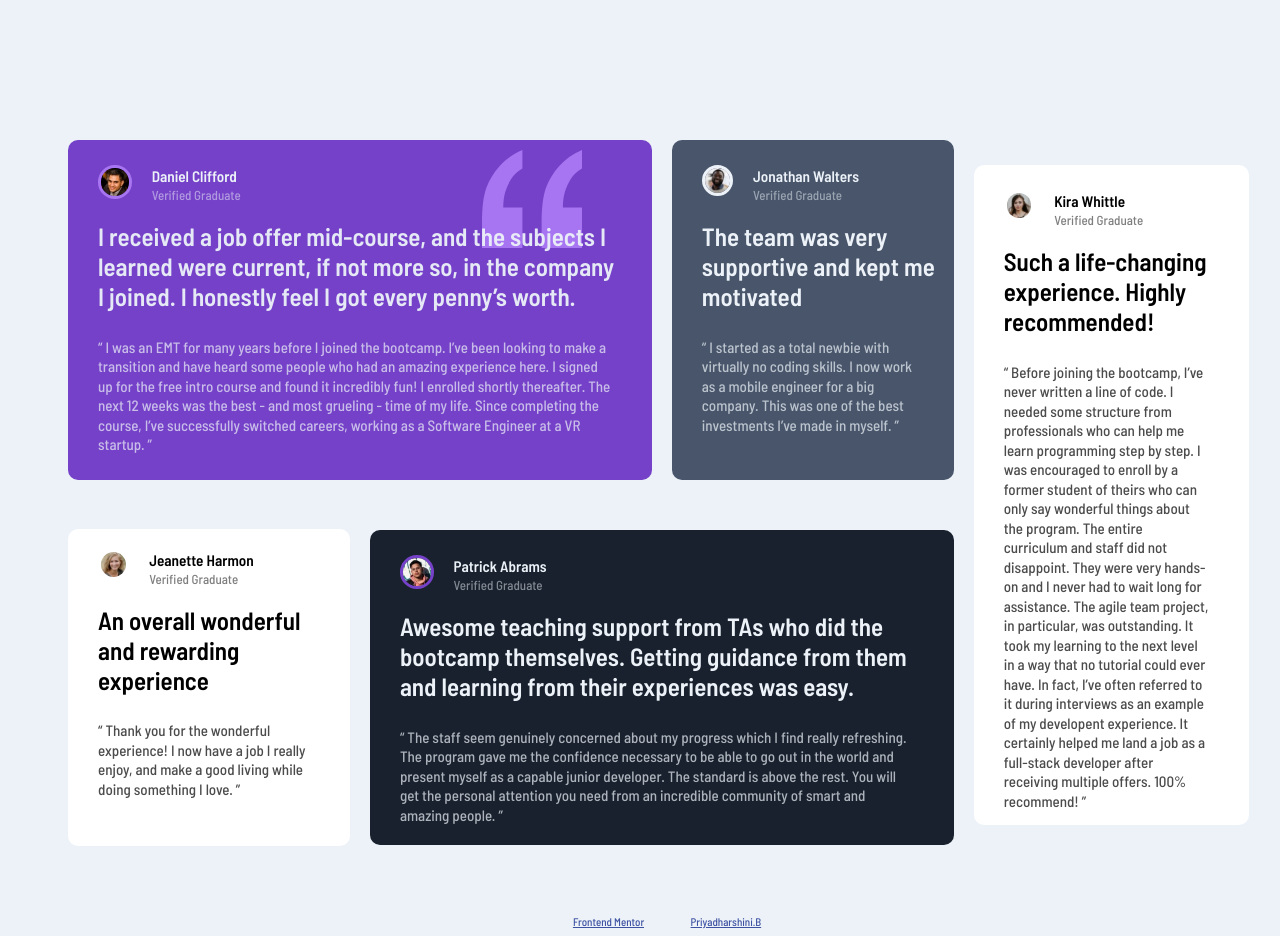
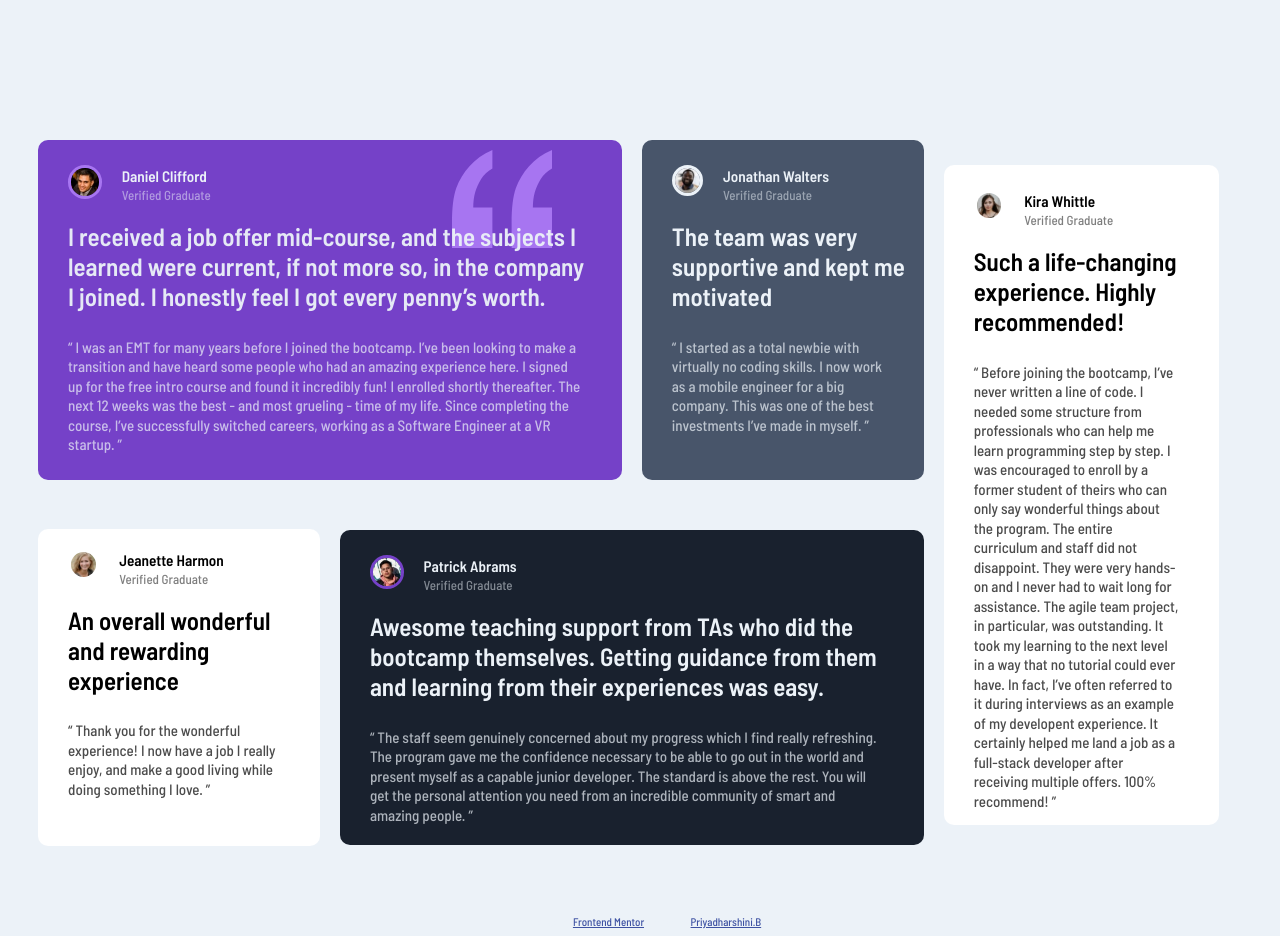
Before and after one commit to Priyadharshini1700/Testimonials-grid-section, a plain HTML site: page index.html in a window 1280 px wide. Drawn offline with Linux system fonts and the light colour scheme.

Commit message:
Update styles.css

```diff
--- a/css/styles.css
+++ b/css/styles.css
@@ -145,7 +145,7 @@ opacity: 70%;
     align-items: center;
     justify-content: center;
 width:95%;
-margin:100px 100px 40px 40px;
+margin:100px 100px 40px 10px;
 padding:10px;
   }
 
```
